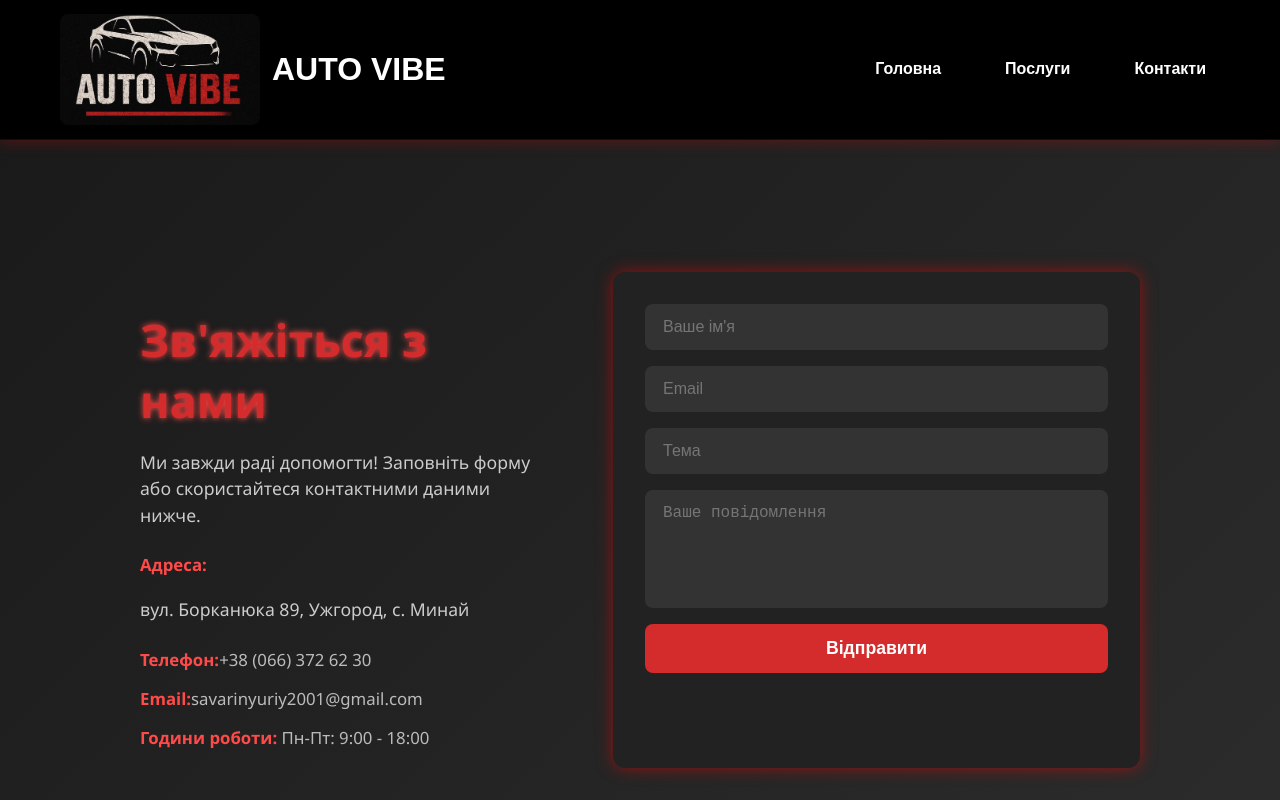
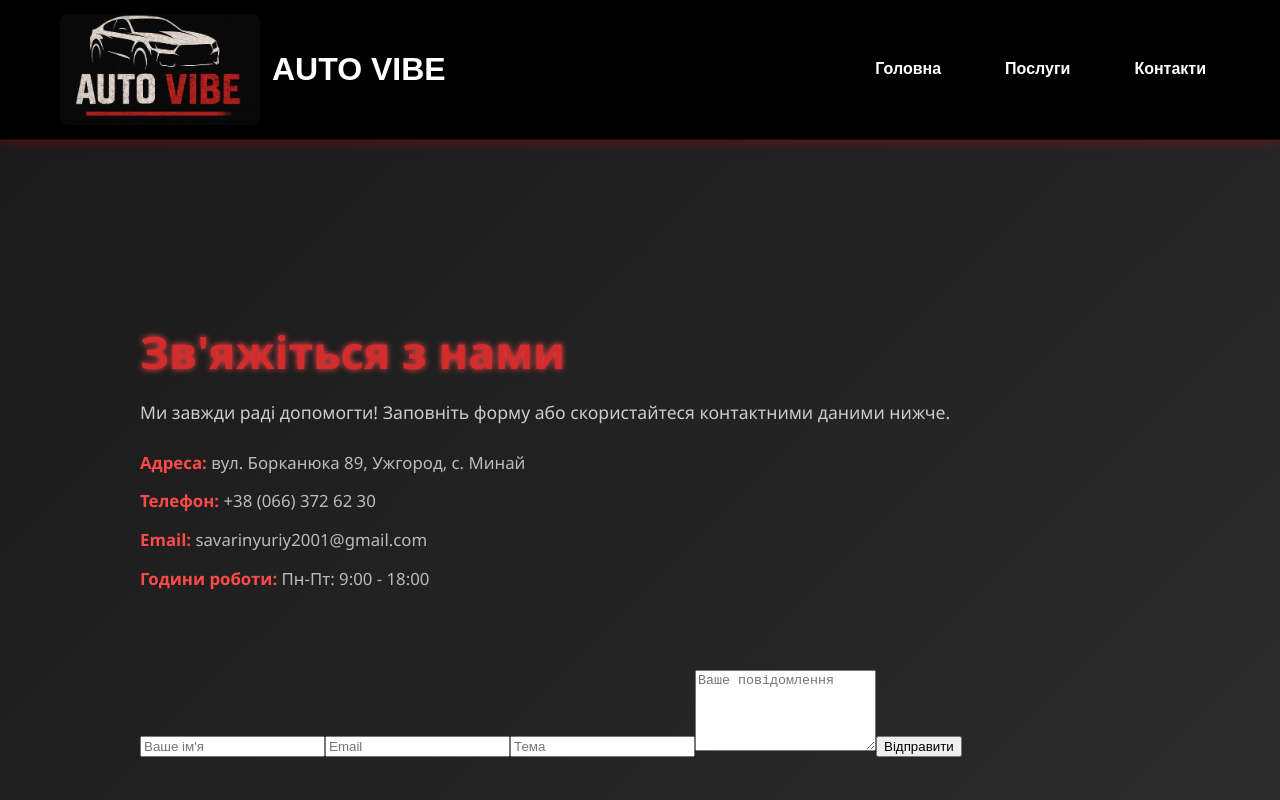
Before and after one commit to Drewwulf/autovibe, a React (Create React App) app: page /contact in a window 1280 px wide. Shown: the top 800 px of the page. Built offline with nearby package versions, Linux system fonts and the light colour scheme.

Commit message:
fix 404 on Netlify with _redirects

```diff
--- a/package.json
+++ b/package.json
@@ -7,6 +7,7 @@
     "@testing-library/jest-dom": "^6.6.3",
     "@testing-library/react": "^16.3.0",
     "@testing-library/user-event": "^13.5.0",
+    "emailjs-com": "^3.2.0",
     "firebase": "^11.9.1",
     "react": "^19.1.0",
     "react-dom": "^19.1.0",
--- a/src/pages/ContactPage.js
+++ b/src/pages/ContactPage.js
@@ -1,39 +1,10 @@
-import React, { useEffect, useState } from "react";
+import React, { useEffect } from "react";
 import "./ContactPage.css";
-
 
 function ContactPage() {
     useEffect(() => {
         document.title = "Контакти | AUTO VIBE";
     }, []);
-    const [formData, setFormData] = useState({
-        name: "",
-        email: "",
-        subject: "",
-        message: "",
-    });
-
-    const [status, setStatus] = useState(null);
-
-    const handleChange = (e) => {
-        setFormData(prev => ({
-            ...prev,
-            [e.target.name]: e.target.value,
-        }));
-    };
-
-    const handleSubmit = (e) => {
-        e.preventDefault();
-        console.log("Відправлені дані:", formData);  // Вивід у консоль
-
-        setStatus("success");
-        setFormData({
-            name: "",
-            email: "",
-            subject: "",
-            message: "",
-        });
-    };
 
     return (
         <section className="contact-page">
@@ -42,51 +13,33 @@ function ContactPage() {
                     <h2>Зв'яжіться з нами</h2>
                     <p>Ми завжди раді допомогти! Заповніть форму або скористайтеся контактними даними нижче.</p>
                     <ul className="contact-details">
-                        <li><strong>Адреса:</strong>                  <p> вул. Борканюка 89, Ужгород, с. Минай</p>
-                        </li>
-                        <li><strong>Телефон:</strong>+38 (066) 372 62 30</li>
-                        <li><strong>Email:</strong>savarinyuriy2001@gmail.com</li>
+                        <li><strong>Адреса:</strong> вул. Борканюка 89, Ужгород, с. Минай</li>
+                        <li><strong>Телефон:</strong> +38 (066) 372 62 30</li>
+                        <li><strong>Email:</strong> savarinyuriy2001@gmail.com</li>
                         <li><strong>Години роботи:</strong> Пн-Пт: 9:00 - 18:00</li>
                     </ul>
                 </div>
 
-                <form className="contact-form" onSubmit={handleSubmit}>
-                    <input
-                        name="name"
-                        type="text"
-                        placeholder="Ваше ім'я"
-                        value={formData.name}
-                        onChange={handleChange}
-                        required
-                    />
-                    <input
-                        name="email"
-                        type="email"
-                        placeholder="Email"
-                        value={formData.email}
-                        onChange={handleChange}
-                        required
-                    />
-                    <input
-                        name="subject"
-                        type="text"
-                        placeholder="Тема"
-                        value={formData.subject}
-                        onChange={handleChange}
-                        required
-                    />
-                    <textarea
-                        name="message"
-                        rows="5"
-                        placeholder="Ваше повідомлення"
-                        value={formData.message}
-                        onChange={handleChange}
-                        required
-                    />
+                <form
+                    name="contact"
+                    method="POST"
+                    data-netlify="true"
+                    netlify-honeypot="bot-field"
+                    action="/thank-you"  // необов’язково, сторінка після відправки
+                >
+                    <input type="hidden" name="form-name" value="contact" />
+
+                    <p hidden>
+                        <label>
+                            Не заповнювати (ботам): <input name="bot-field" />
+                        </label>
+                    </p>
+
+                    <input name="name" type="text" placeholder="Ваше ім'я" required />
+                    <input name="email" type="email" placeholder="Email" required />
+                    <input name="subject" type="text" placeholder="Тема" required />
+                    <textarea name="message" rows="5" placeholder="Ваше повідомлення" required />
                     <button type="submit">Відправити</button>
-                    {status === "success" && (
-                        <p className="success-message">Дякуємо! Ваше повідомлення відправлено.</p>
-                    )}
                 </form>
             </div>
         </section>
```
Also changed, not shown: 1 other file (tests, documents, lock files or other folders).
